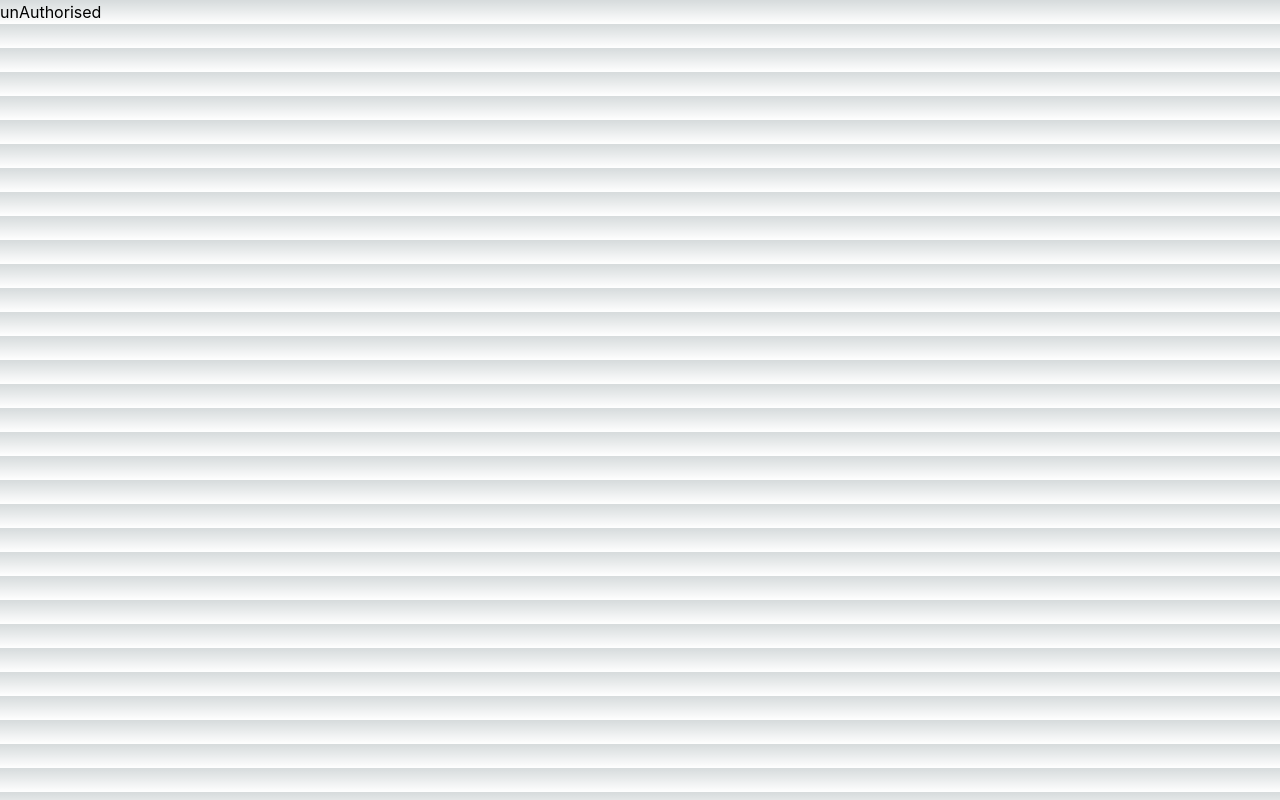
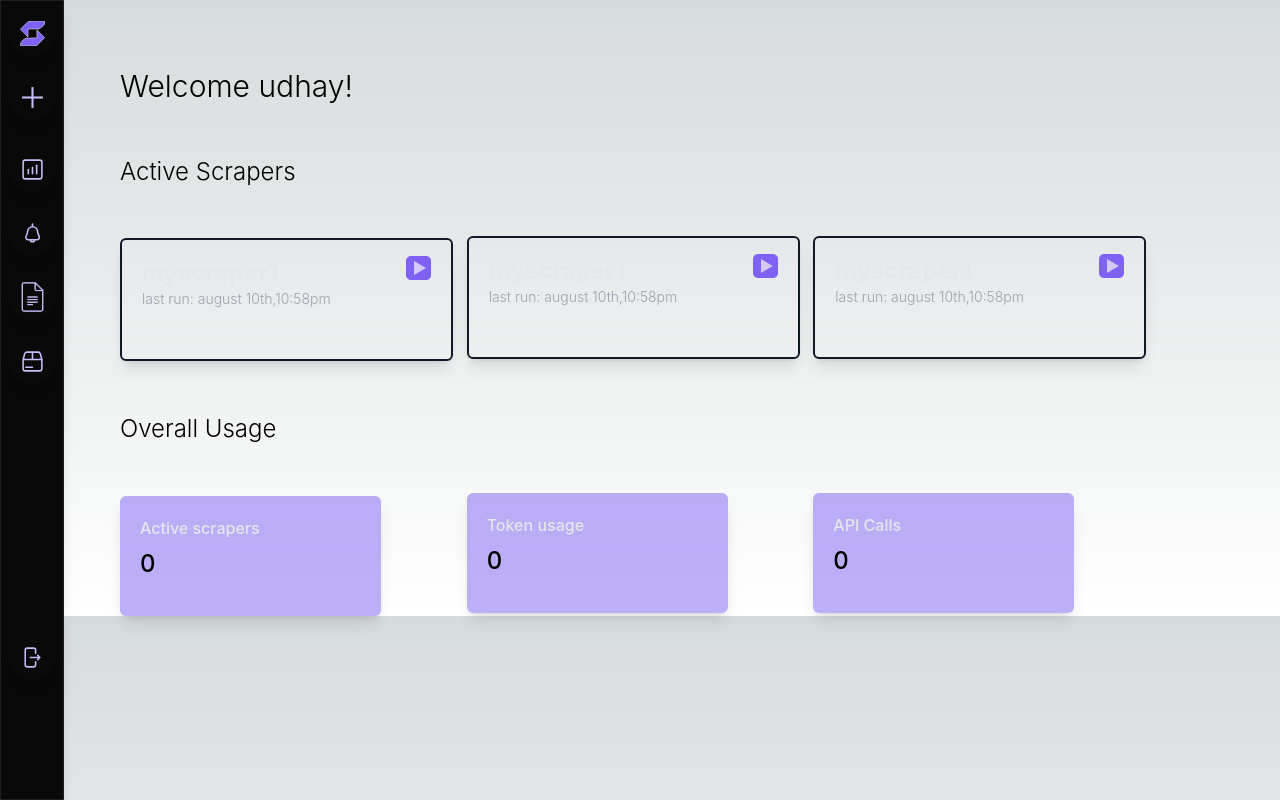
Before and after one commit to sup-Udh/Scraper-io, a Next.js app: page /user/dashboard in a window 1280 px wide. Built offline with nearby package versions, Linux system fonts and the light colour scheme.

Commit message:
supress hydration

```diff
--- a/next.config.js
+++ b/next.config.js
@@ -1,6 +1,7 @@
 /** @type {import('next').NextConfig} */
 const nextConfig = {
   reactStrictMode: true,
+
 }
 
 module.exports = nextConfig
--- a/pages/user/dashboard.tsx
+++ b/pages/user/dashboard.tsx
@@ -1,29 +1,31 @@
 import run from "../../public/run.svg"
 import Image from "next/image"
+import { Cookies } from "react-cookie"
 import SideBar from "@/components/SideBar"
-import dynamic from "next/dynamic"
-import { Cookies } from "react-cookie"
 
-const DynamicComponentWithNoSSR = dynamic(
-    () => import('@/components/SideBar'),
-    { ssr: false }
-  )
+
 export default function Dashboard(){
-    const cookies = new Cookies()
-    var fetch = cookies.get("user")
-    if(!fetch){
-        return(
-            <>
-            <h1>unAuthorised</h1>
-            </>
-        )
-    }else{
+
+
+    // const cookies = new Cookies()
+    // var fetch = cookies.get("user")
+    // if(!fetch){
+    //     return(
+
+    //         <>
+    //         <div suppressHydrationWarning={true}>
+    //         <h1>unAuthorised</h1>
+
+    //         </div>
+    //         </>
+    //     )
+    // }else{
 
     return(
-        <>
-        <div>
-            <DynamicComponentWithNoSSR />
+        <div suppressHydrationWarning={true}>
+
         {/* sidebar */}
+        <SideBar />
         {/* Page content */}
 
         <div className="mx-[7.5rem]">
@@ -160,7 +162,5 @@ export default function Dashboard(){
 
 
 
-        </>
     )
 }
-}
```
